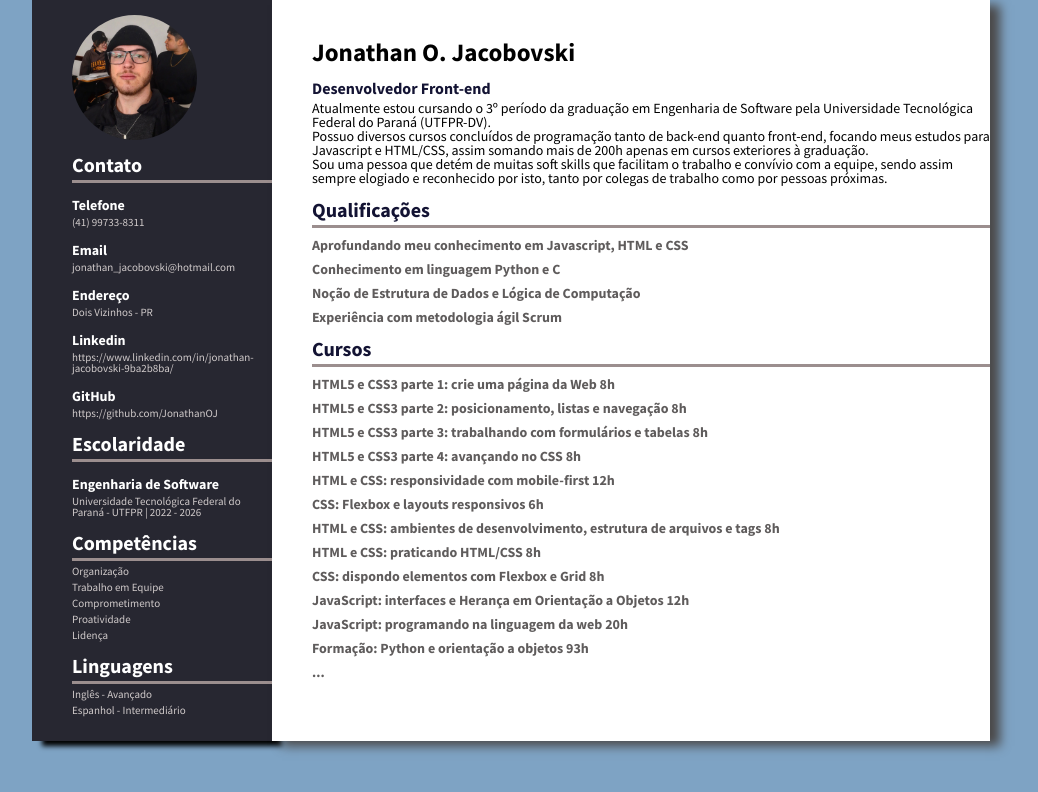
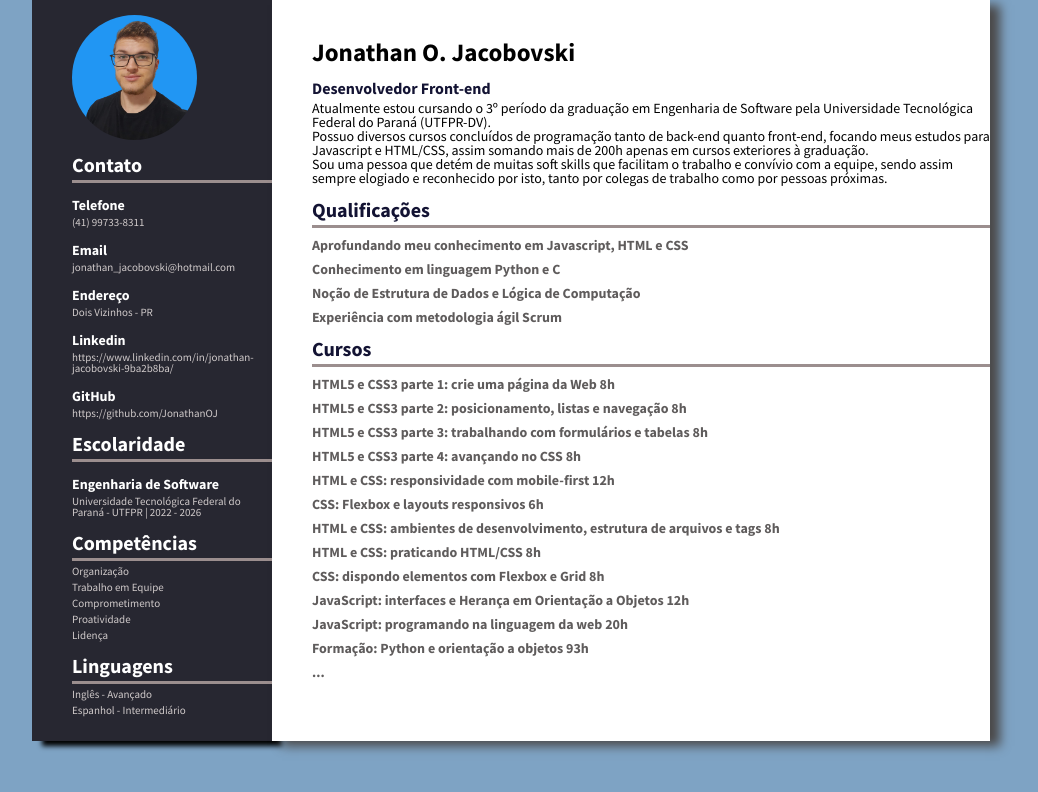
Before and after one commit to JonathanOJ/Portfolio, a plain HTML site: page index.html in a window 1280 px wide. Shown: the whole page, without its empty margins (96-1134 px from the left). Drawn offline with Linux system fonts and the light colour scheme.

Commit message:
Ajuste Final

```diff
--- a/index.html
+++ b/index.html
@@ -21,7 +21,7 @@
     </head>
     <body>
         <div class="barra__lateral">
-            <img src="./img/Foto.jpg" alt="Foto de perfil" class="foto__perfil" />
+            <img src="./img/Foto.png" alt="Foto de perfil" class="foto__perfil" />
             <h2 class="titulos">Contato</h2>
 
             <h3 class="conteudo__lateral">Telefone</h3>
```
Also changed, not shown: img/Foto.jpg (deleted), img/Foto.png (added).
